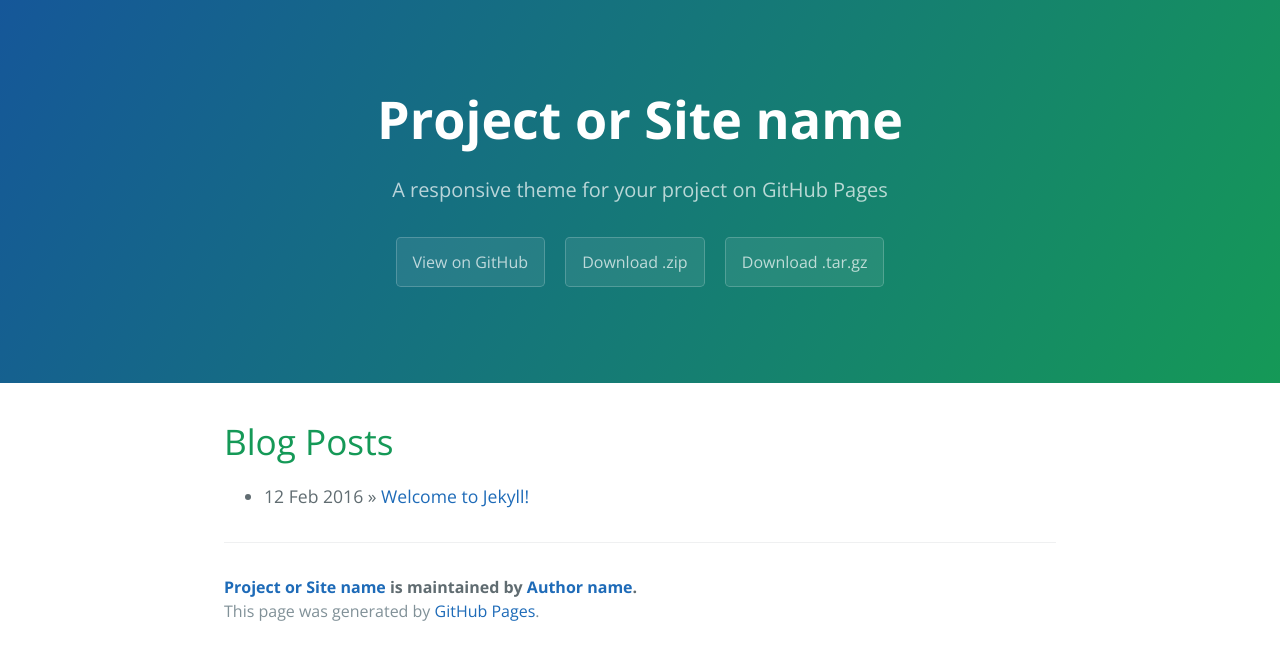
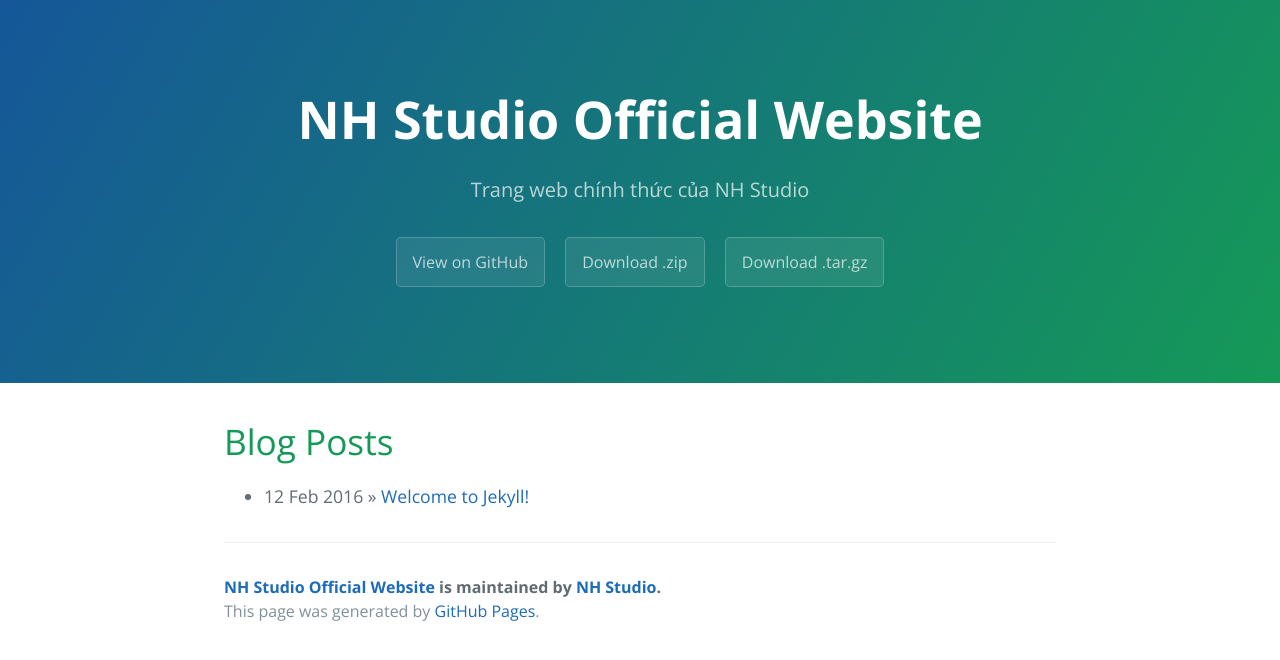
Before and after one commit to nh0909hn/studio, a Jekyll site: the page built from index.html, in a window 1280 px wide. Shown: the top 660 px of the page. Built offline with Jekyll 4.4.1, drawn with Linux system fonts in a browser that asks for light colours; the list of posts is cut into pages by our own code.

Commit message:
Update _config.yml

```diff
--- a/_config.yml
+++ b/_config.yml
@@ -1,14 +1,14 @@
 # Setup
-title:        Project or Site name
-tagline:      A responsive theme for your project on GitHub Pages
+title:        NH Studio Official Website
+tagline:      Trang web chính thức của NH Studio
 baseurl:      ""
 paginate:     1
-locale:       "en"
+locale:       "vi"
 
 # About/contact
 author:
-  name:       Author name
-  url:        http://yourhomepage.com
+  name:       NH Studio
+  url:        https://nhstudiovn.xyz
 
 # Gems
 gems:
```
